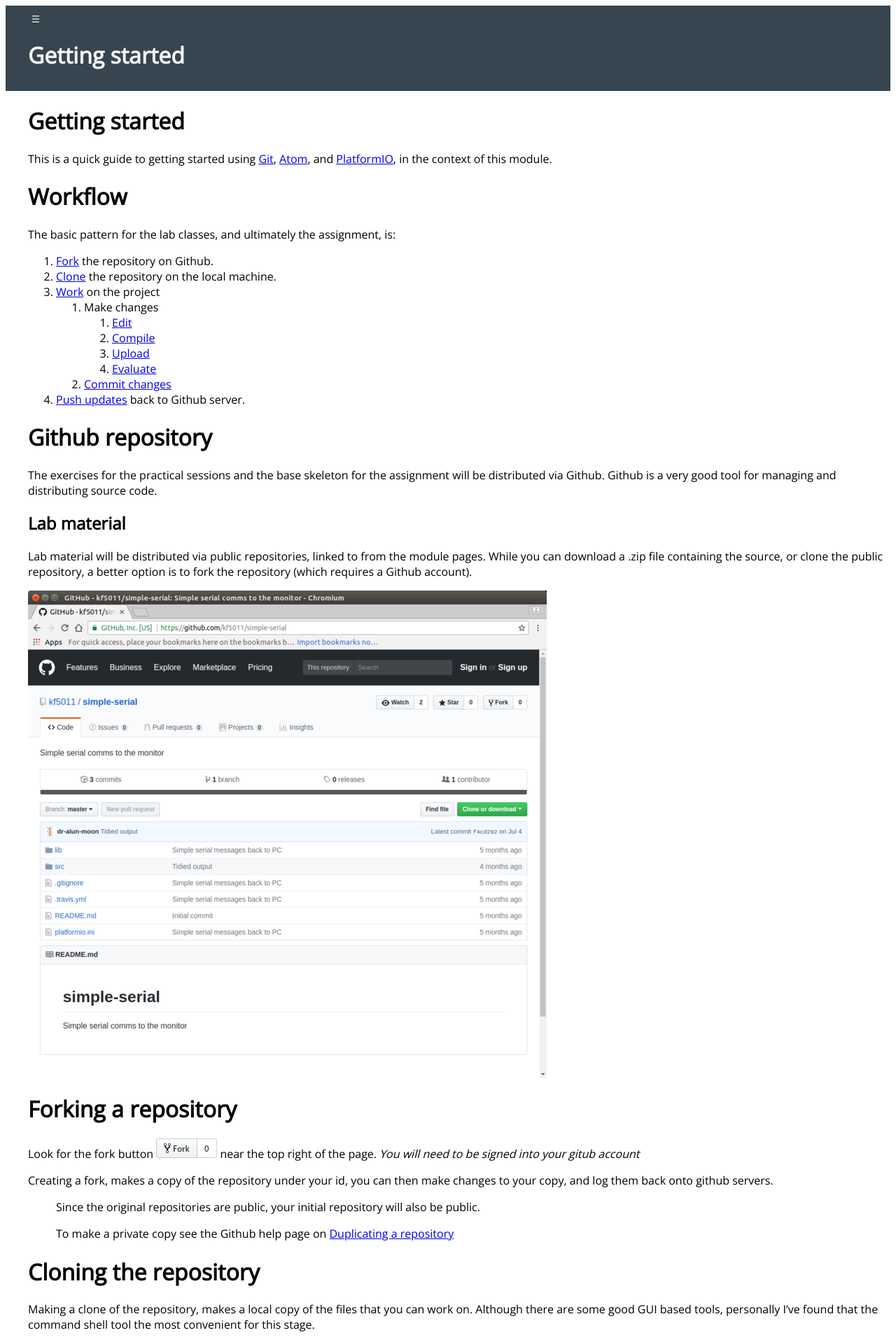
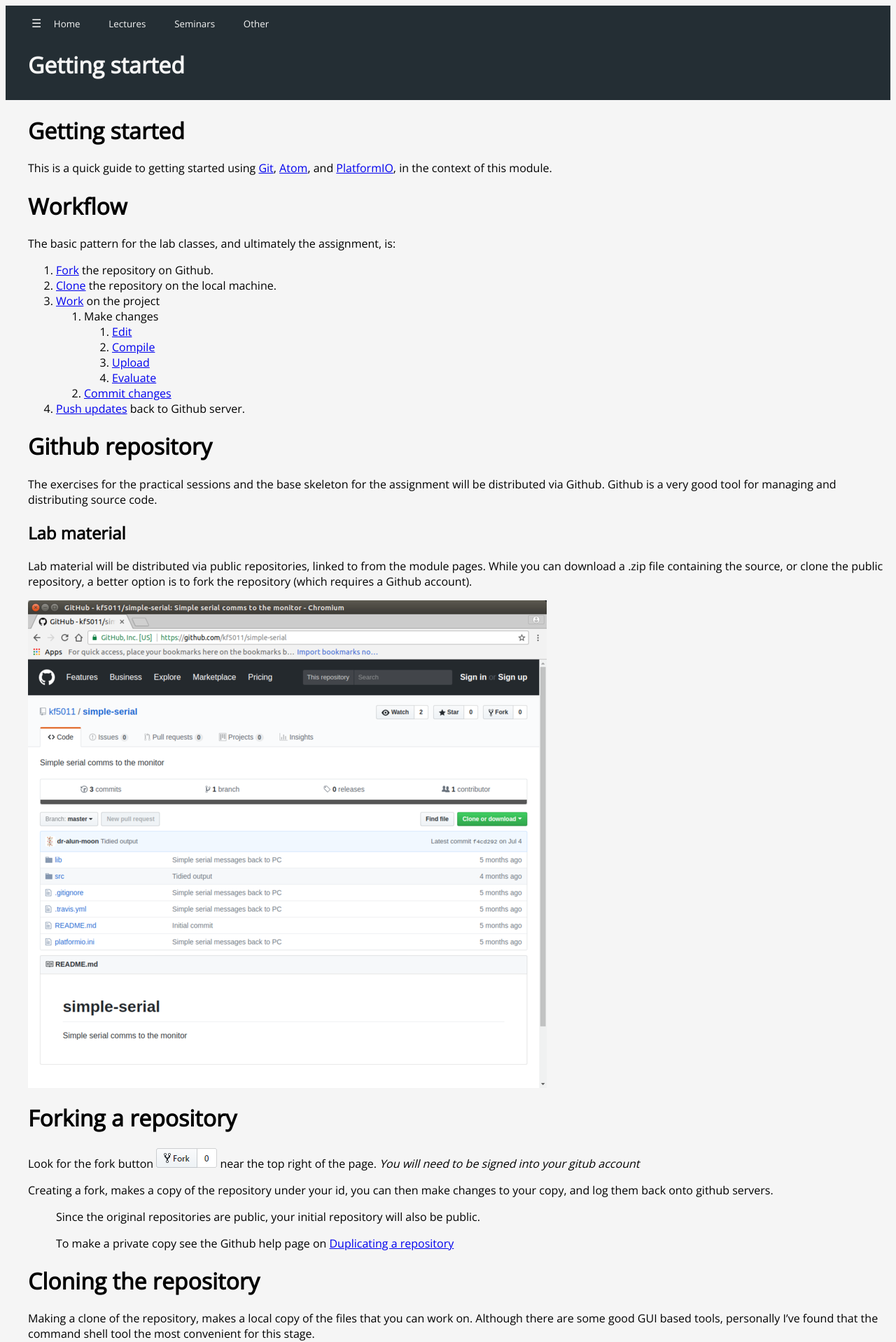
Before and after one commit to kf5011/kf5011.github.io, a Jekyll site: the page built from getting-started.md, in a window 1280 px wide. Shown: the top 1918 px of the page at 70% size. Built offline with Jekyll 4.4.1, drawn with Linux system fonts in a browser that asks for light colours; some of the changed text lies outside the part shown.

Commit message:
menu structures and lectures Lecture collections

````diff
--- a/_config.yml
+++ b/_config.yml
@@ -13,7 +13,7 @@
 # you will see them accessed via {{ site.title }}, {{ site.email }}, and so on.
 # You can create any custom variable you would like, and they will be accessible
 # in the templates via {{ site.myvariable }}.
-title: Computer Networks and Control Systems
+title: KF5011 Computer Networks and Control Systems
 email: alun.moon@northumbria.ac.uk
 description: > # this means to ignore newlines until "baseurl:"
    Development and material for the new module, due Spring 2018
@@ -32,3 +32,8 @@ exclude:
   - Gemfile.lock
 plugins:
   - jekyll-octicons
+collections:
+    seminars:
+        output: true
+    lectures:
+        output: false
--- a/_layouts/default.html
+++ b/_layouts/default.html
@@ -1,23 +1,19 @@
 <html>
 <head>
-    <title>{{page.title}}</title>
-    <link href="css/layout.css" rel="stylesheet" >
+    <title>{{ site.title }}</title>
+    <link href="/css/layout.css" rel="stylesheet" >
+    <link href="/css/menu.css" rel="stylesheet" >
 </head>
 <body>
     <header>
         <nav>
-        <ul><li>&#x2630;</li>
+        <ul>&#x2630;
         {% for item in site.data.navigation.menu %}
-        {% if item.url %}
-        <li><a href="{{ item.url }}">{{ item.title }}</a></li>
-        {% else %}
-        <li>{{ item.title }}<ul>
-          {% for subitem in item.submenu %}
-          <li><a href="{{ subitem.url }}">{{ subitem.title }}</a></li>
-          {% endfor %}
-        </li></ul>
-        {% endif %}
-        {% endfor %}
+        <li><a href="{{ item.url }}">{{ item.title }}</a>
+        {% if item.submenu[0] %}<ul>
+                {% for subitem in item.submenu %} <li><a href="{{ subitem.url }}">{{ subitem.title }}</a></li>
+                {% endfor %}</ul>{% endif %}
+        </li>        {% endfor %}
         </ul>
     </nav>
         <H1>{{page.title}}</h1>
--- /dev/null
+++ b/_sass/colours.scss
@@ -0,0 +1,34 @@
+
+$Air-Force-blue:	hsl(204,30%,51%);
+$Amber:	hsl(44,100%,50%);
+$Amber-SAE-ECE:	hsl(29,100%,50%);
+$Brass:	hsl(52,46%,48%);
+$Bronze:	hsl(29,60%,50%);
+$British-racing-green:	hsl(153,100%,12%);
+$Cadet-blue:	hsl(181,25%,50%);
+$Carmine:	hsl(350,100%,29%);
+$Charcoal:		rgb(54, 69, 79);
+$Cinnamon:	hsl(25,74%,47%);
+$Cobalt-blue:	hsl(215,100%,33%);
+$Copper:	hsl(28,56%,46%);
+$Electric-blue:	hsl(182,100%,74%);
+$Forest-green:	hsl(148,97%,13%);
+$Gunmetal:	hsl(200,15%,19%);
+$Hunter-green:	hsl(128,27%,28%);
+$Jade:	hsl(158,100%,32%);
+$Lapis-lazuli:	hsl(210,60%,38%);
+$Midnight-blue:	hsl(240,63%,26%);
+$Pine-green:	hsl(175,98%,23%);
+$Rifle-green:	hsl(84,15%,25%);
+$Ruby:	hsl(337,85%,47%);
+$Sapphire:	hsl(216,85%,39%);
+$Sapphire-blue:	hsl(202,100%,32%);
+$Space-Cadet:	hsl(226,47%,21%);
+$Titanium-yellow:	hsl(57,100%,46%);
+$Timberwolf:	hsl(33,11%,84%);
+$Manila:	hsl(49,78%,72%);
+$Cadmium-red:	hsl(351,100%,45%);
+$Whitesmoke:    hsl(0, 0%, 96%);
+
+$Cadet-gray:   rgb(145,163,176);
+$Cerulean: rgb(0, 123, 167);
--- a/css/layout.css
+++ /dev/null
@@ -1,87 +0,0 @@
-@import url('https://fonts.googleapis.com/css?family=Inconsolata');
-@import url('https://fonts.googleapis.com/css?family=Open+Sans');
-
-html {
-    font-family: 'Open Sans', sans-serif;
-}
-
-body {
-    padding-left: 2em;
-}
-
-code {
-    font-family: 'Inconsolata', monospace;
-}
-pre {
-    font-family: 'Inconsolata', monospace;
-}
-
-.alert {
-    background: hsl(205, 21%, 89%);
-    border-width: 1px 2px 1px 10px;
-    border-style: solid;
-    padding-left: 0.5em;
-    margin-right: 0.2em;
-    overflow: auto;
-}
-.code { border-color: hsl(196, 100%, 33%); }
-.example    { border-color: hsl(175,98%,23%); }
-.note       { border-color: hsl(204,30%,51%); }
-.warning    { border-color: hsl(29,100%,50%); }
-.danger     { border-color: hsl(351,100%,45%); }
-.question   { border-color: hsl(180, 100%, 40%); }
-
-section {
-    margin-top: 0.5em;
-    margin-bottom: 0.5em;
-}
-
-dt {
-    float: left ;
-    clear: left ;
-    text-align: right;
-    font-weight: bold;
-    width:  8em;
-    margin-right: 1em;
-}
-dt::after { content: ": "; }
-
-header {
-margin: 0px 0px 0px -2em;
-    background-color: hsl(204, 19%, 26%);
-    color: hsl(0, 0%, 96%);
-    padding-left: 2em;
-    padding-top: 10px;
-    padding-bottom: 0.5em;
-    width: 100%;
-}
-
-header nav ul {
-    margin: 0px;
-    padding: 0px;
-   list-style: none;
-    display: block;
-}
-header nav ul li {
-    font-size: smaller;
-    margin-right: 10px;
-    list-style: none;
-    display: inline-block;
-    color: inherit;
-    padding: 0px 5px 0px 5px;
-}
-header nav ul li a {
-color: inherit;
-text-decoration: none;
-}
-header nav li ul {
-  position: absolute;
-  display: none;
-  width: inherit;
-}
-header nav li:hover ul {
-  display: block;
-}
-header nav li ul li {
-  display: block;
-}
--- /dev/null
+++ b/css/layout.scss
@@ -0,0 +1,61 @@
+---
+---
+@import url('https://fonts.googleapis.com/css?family=Inconsolata');
+@import url('https://fonts.googleapis.com/css?family=Open+Sans');
+
+html {
+    font-family: 'Open Sans', sans-serif;
+}
+
+body {
+    padding-left: 2em;
+    background: Whitesmoke;
+}
+
+code {
+    font-family: 'Inconsolata', monospace;
+}
+pre {
+    font-family: 'Inconsolata', monospace;
+}
+
+.alert {
+    background: hsl(205, 21%, 89%);
+    border-width: 1px 2px 1px 10px;
+    border-style: solid;
+    padding-left: 0.5em;
+    margin-right: 0.2em;
+    overflow: auto;
+}
+.code     { @extend .alert; border-color: SteelBlue; }
+.example  { @extend .alert; border-color: ForestGreen; }
+.note     { @extend .alert; border-color: Burlywood; }
+.warning  { @extend .alert; border-color: Orange; }
+.danger   { @extend .alert; border-color: red; }
+.question { @extend .alert; border-color: DarkGrey; }
+
+section {
+    margin-top: 0.5em;
+    margin-bottom: 0.5em;
+}
+
+dt {
+    float: left ;
+    clear: left ;
+    text-align: right;
+    font-weight: bold;
+    width:  8em;
+    margin-right: 1em;
+}
+dt::after { content: ": "; }
+
+span  {
+    padding: 0px ;
+    border: thin solid grey;
+}
+span a {
+    background: lightgrey;
+    padding: 0px 5px;
+    text-decoration: none;
+    font-weight: bold;
+}
--- /dev/null
+++ b/css/menu.scss
@@ -0,0 +1,51 @@
+---
+title: css driven menu
+---
+@import 'colours';
+
+header {
+margin: 0px 0px 0px -2em;
+    background-color: $Charcoal/3*2;
+    color: hsl(0, 0%, 96%);
+    padding-left: 2em;
+    padding-top: 10px;
+    padding-bottom: 0.5em;
+    width: 100%;
+}
+
+header nav ul {
+    margin: 0px;
+    padding: 0px;
+   list-style: none;
+    display: block;
+    padding: 0px 5px 0px 5px;
+}
+header nav ul li {
+    font-size: smaller;
+    margin-right: 10px;
+    list-style: none;
+    display: inline-block;
+    color: inherit;
+    padding:  0.5em 1em 0.5em 1em;
+}
+header nav ul li a {
+color: inherit;
+text-decoration: none;
+}
+header nav li:hover {
+    background: $Charcoal/2;
+    box-shadow: inset 0 0 1em Whitesmoke;
+}
+header nav li ul {
+    background: $Charcoal/2;
+  position: absolute;
+  display: none;
+  width: inherit;
+  margin-top: 0.5em;
+}
+header nav li:hover ul {
+  display: block;
+}
+header nav li ul li {
+  display: inline-block;
+}
--- a/getting-started.md
+++ b/getting-started.md
@@ -51,7 +51,7 @@ You can pset the url into the command line for the `git clone` command
    ```shell_session
     $ git clone https://github.com/kf5011/simple-serial.git
    ```
-   {: .alert .code}
+   {: .code}
 
 If it clones sucessfully you'll see something like
 
@@ -63,7 +63,7 @@ If it clones sucessfully you'll see something like
    Unpacking objects: 100% (17/17), done.
    $
    ```
-   {: .alert .example}
+   {:  .example}
 
 You can now open the folder that has just been created in Atom through the "Add Project Folder" command.
 
@@ -72,15 +72,15 @@ You can now open the folder that has just been created in Atom through the "Add
 >   ```shell_session
 >   $ atom simple-serial
 >   ```
->   {: .alert .code}
+>   {:  .code}
 >
 > or something like
 >   ```shell_session
 >   $ cd simple-serial
 >   $ atom .
 >   ```
->   {: .alert .code}
-{: .alert .example}
+>   {:  .code}
+{:  .example}
 
 # Working on the Project
 [Atom](https://atom.io) and [PlatformIO](http://platformio.org/) provide a good environment for writing program code.
@@ -108,8 +108,8 @@ Once the code is built, it will need transfering (*uploading*) to the K64F devic
 >    ```shell_session
 >    $ sudo useradd student dialout
 >    ```
->    {: .alert .code}
-{: .alert .warning}
+>    {:  .code}
+{:  .warning}
 
 ![Atom](images/atom-serial.png){: style="float:left; margin-right:1em"}
 ## Evaluate
@@ -134,21 +134,21 @@ First you have to _stage_ the files that you want to record,
    ```shell_session
    $ git add src/main.
    ```
-   {: .alert .code}
+   {:  .code}
 
 Then once all the files of interest are staged, you can make the commit,
 
    ```shell_session
    $ git commit -m "Commit message/summary of changes"
    ```
-   {: .alert .code}
+   {:  .code}
 
    Latest versions of Atom have a `github` package to help with the stage, commit, and push operations.  It can clone public repositories, but has problems with any that need an id/password.
-   {: .alert .note}
+   {:  .note}
 
 # Push to repository
 Once you have finished working, you will want to put the local changes you have made back onto the server, using the `push` operation
    ```shell_session
    $ git push
    ```
-   {: .alert .code}
+   {:  .code}
````
Also changed, not shown: other parts of _layouts/default.html (+1 -1 lines), other parts of getting-started.md (+1 -1 lines), _data/navigation.yaml (+10 -2 lines), _lectures/01.1.md (added, +5 -0 lines), _seminars/00.md (added, +8 -0 lines), _seminars/01.md (added, +5 -0 lines), _seminars/02.md (added, +5 -0 lines), lectures.md (added, +14 -0 lines), seminars.md (added, +10 -0 lines).
